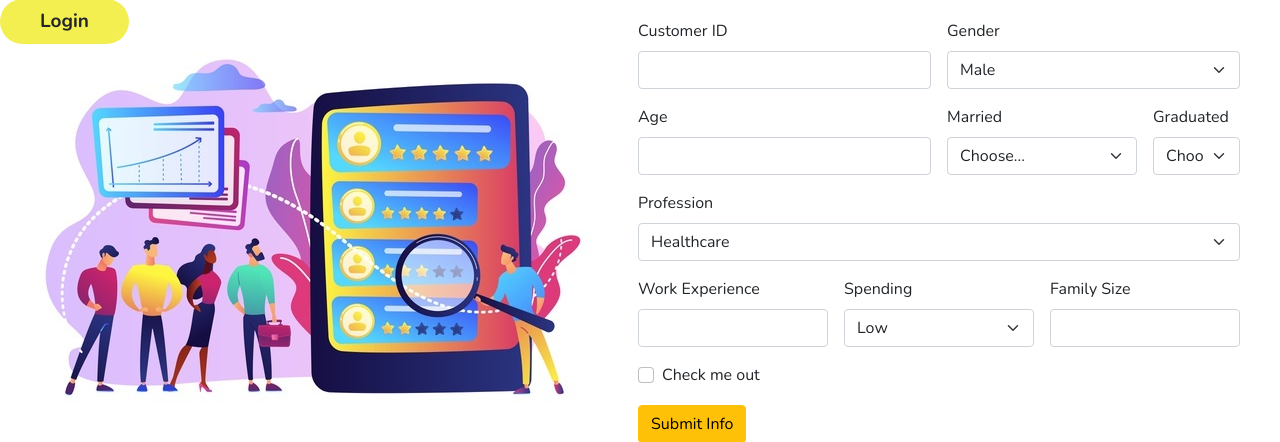
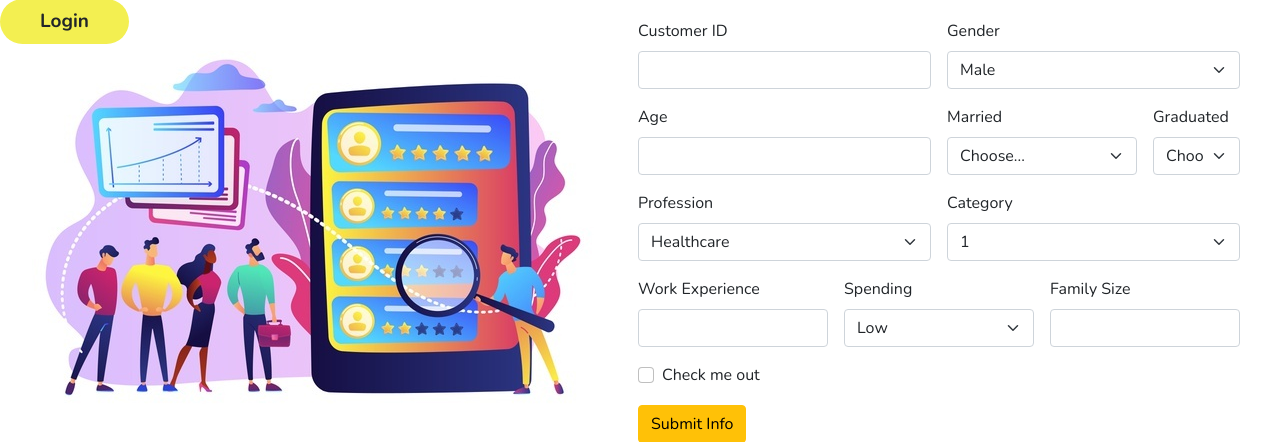
Before and after one commit to mehalr/customer-segmentation, a Django app: page /service/ in a window 1280 px wide. Shown: the part 112-554 px from the top of the page. Run offline with Django 3.2, Linux system fonts and the light colour scheme.

Commit message:
Updated services.html

```diff
--- a/templates/services.html
+++ b/templates/services.html
@@ -52,7 +52,7 @@
 				      <option value="no">No</option>
 				    </select>
 				  </div>
-				  <div class="col-12">
+				  <div class="col-6">
 				    <label for="profession" class="form-label">Profession</label>
 				     <select id="profession" class="form-select" name="profession">
 				      <option selected value="Healthcare">Healthcare</option>
@@ -64,6 +64,23 @@
 				      <option value="Doctor">Doctor</option>
 				      <option value="Homemaker">Homemaker</option>
 				      <option value="Marketing">Marketing</option>
+
+
+				    </select>
+				  </div>
+
+                                   <div class="col-6">
+				    <label for="profession" class="form-label">Category</label>
+				     <select id="profession" class="form-select" name="category">
+				      <option selected value="var_1">1</option>
+				      <option value="var_2">2</option>
+				      <option value="var_3">3</option>
+				      <option value="var_4">4</option>
+				      <option value="var_5">5</option>
+				      <option value="var_6">6</option>
+				      <option value="var_7">7</option>
+				      <option value="var_8">8</option>
+
 
 
 				    </select>
```
